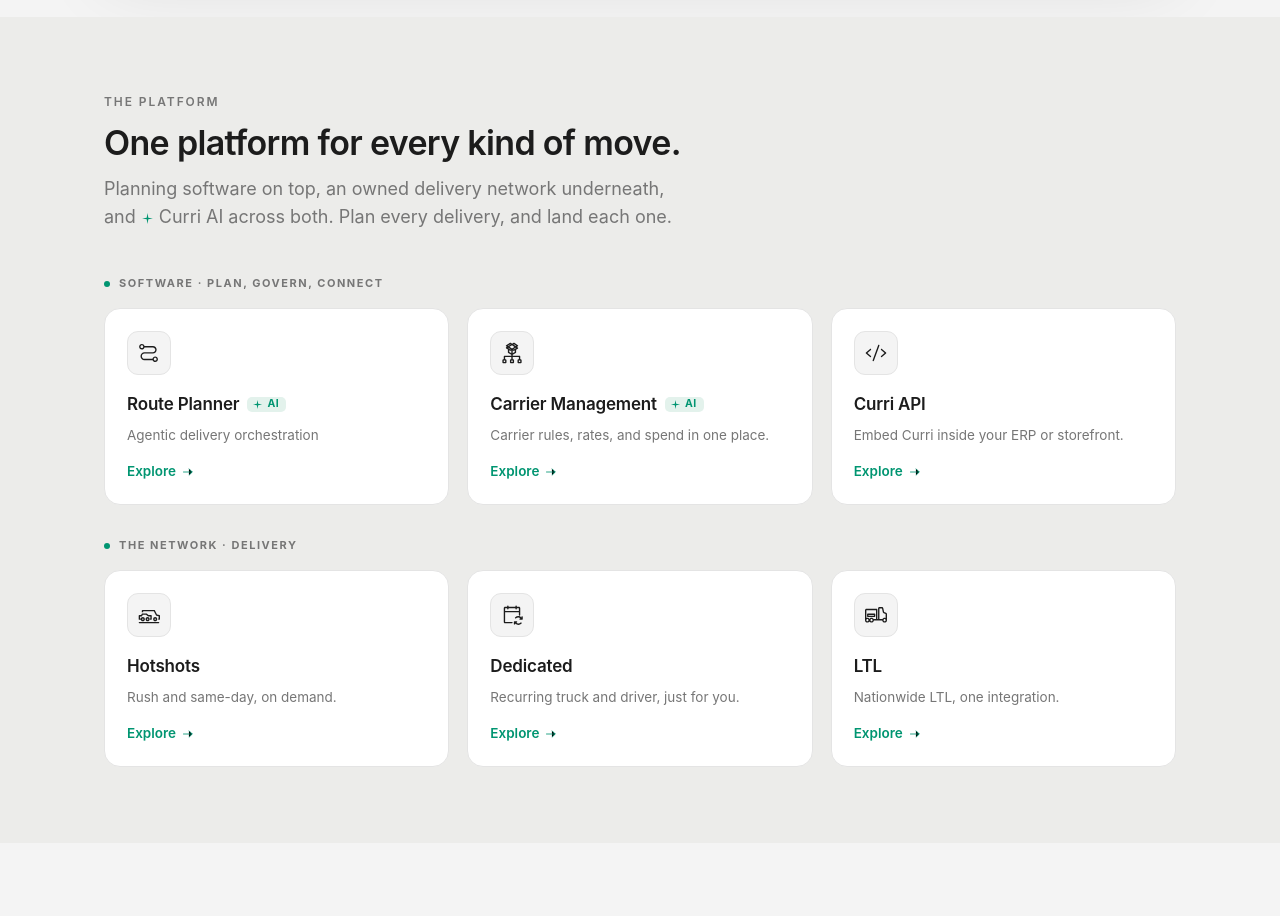
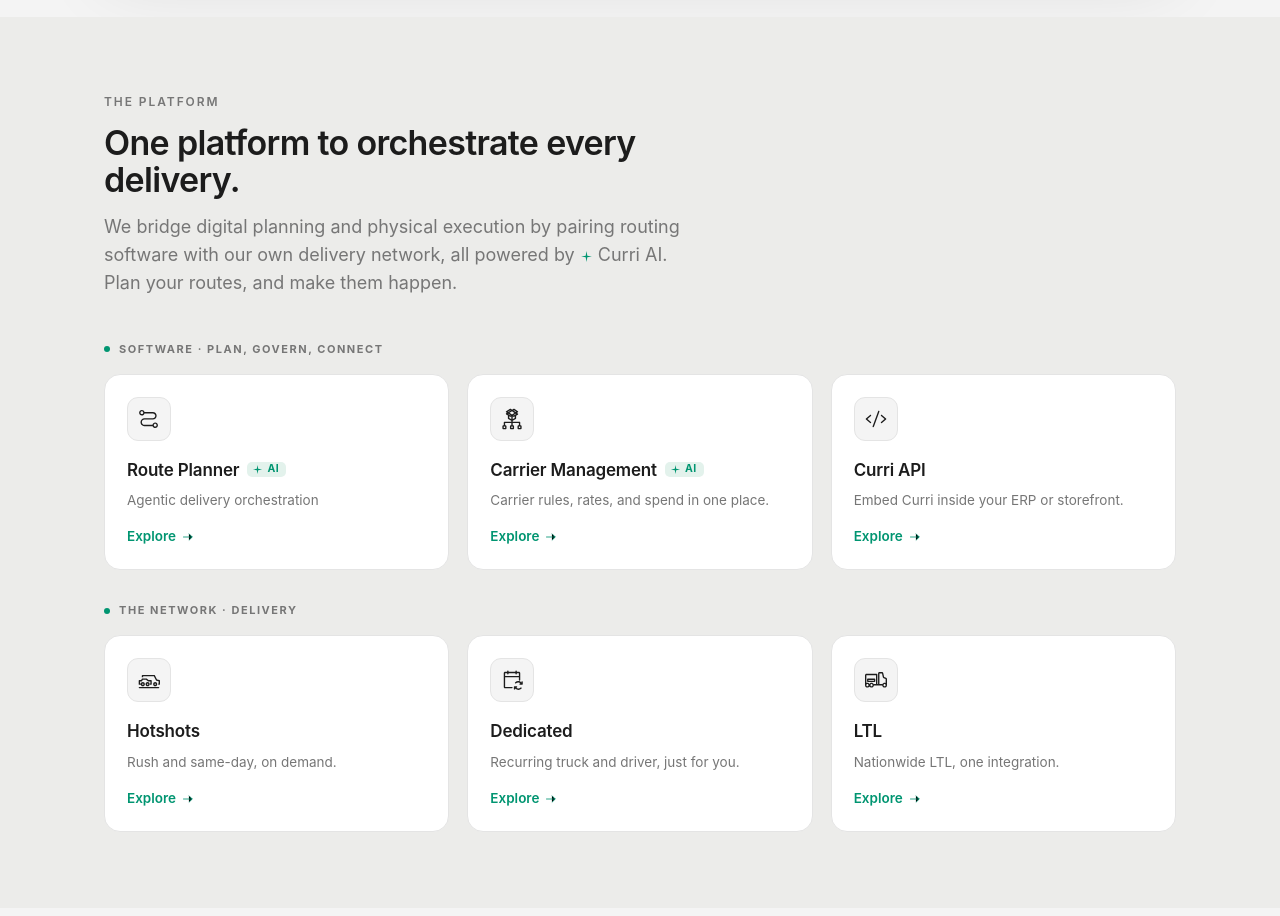
Before and after one commit to SillyGuuse/curri-suite, a plain HTML site: page index.html in a window 1280 px wide. Shown: the part 1100-2016 px from the top of the page. Drawn offline with Linux system fonts and the light colour scheme.

Commit message:
Platform section: orchestrate every delivery, bridge planning and execution

```diff
--- a/index.html
+++ b/index.html
@@ -1229,8 +1229,8 @@
       <div class="wrap">
         <div class="section-head reveal">
           <div class="eyebrow">The platform</div>
-          <h2>One platform for every kind of move.</h2>
-          <p class="lede">Planning software on top, an owned delivery network underneath, and <svg class="ai-mark" aria-hidden="true"><use href="#aispark"/></svg>Curri AI across both. Plan every delivery, and land each one.</p>
+          <h2>One platform to orchestrate every delivery.</h2>
+          <p class="lede">We bridge digital planning and physical execution by pairing routing software with our own delivery network, all powered by <svg class="ai-mark" aria-hidden="true"><use href="#aispark"/></svg>Curri AI. Plan your routes, and make them happen.</p>
         </div>
         <div class="prod-showcase reveal">
           <div class="prod-cat">
```
